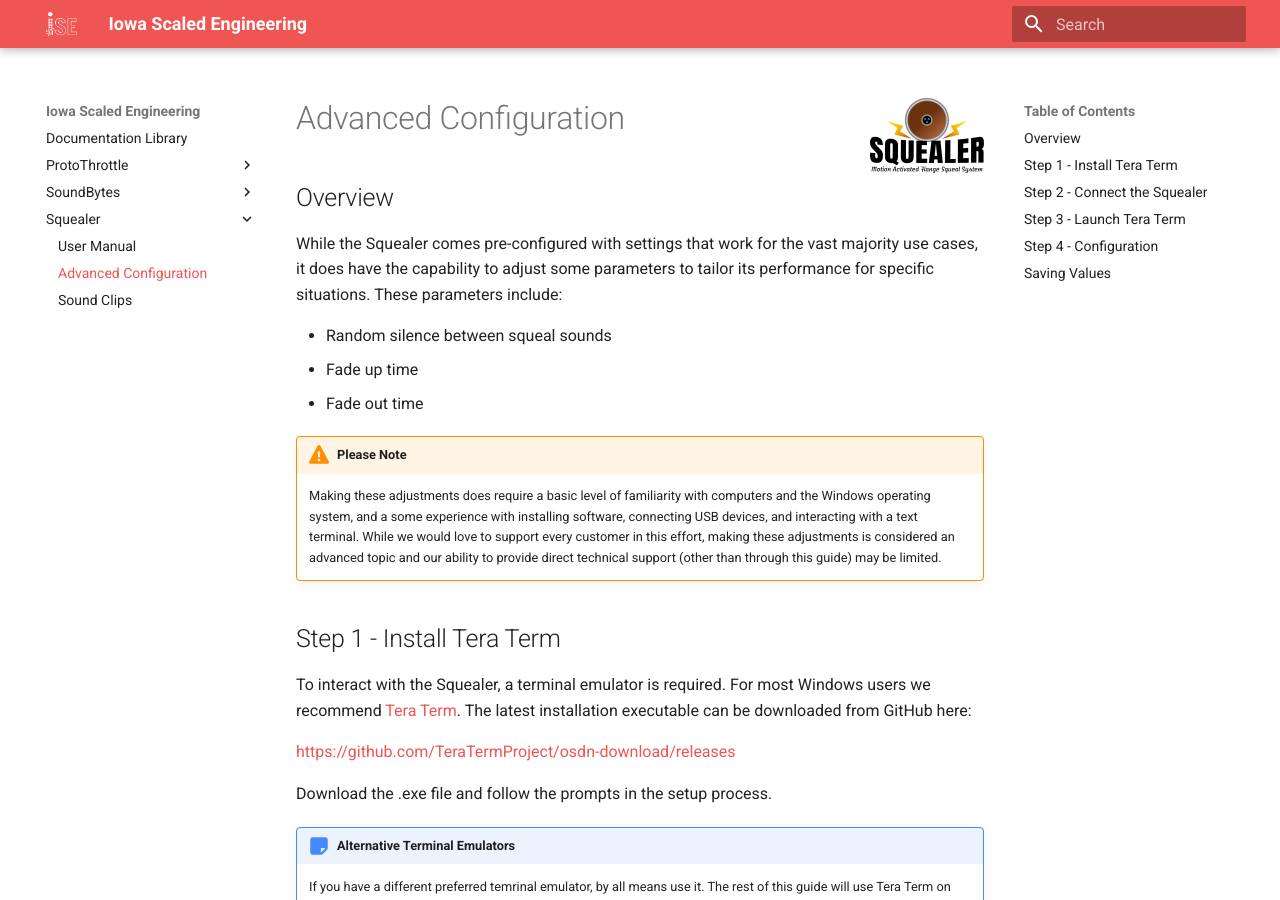
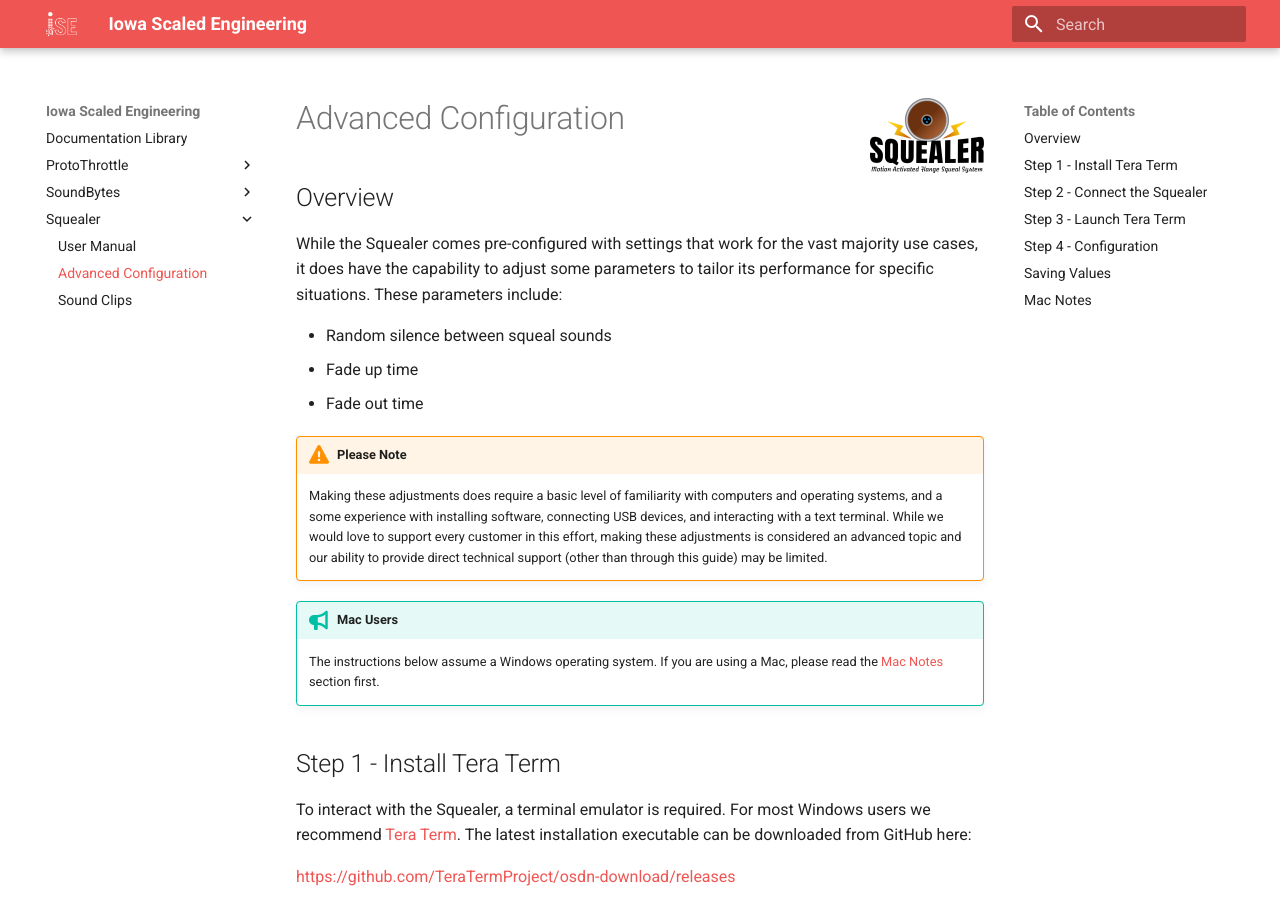
Before and after one commit to IowaScaledEngineering/ise-docs, an MkDocs documentation site: the page built from docs/Squealer/adv-config.md, in a window 1280 px wide and 900 px high. Built offline with MkDocs 1.6.1 and Material for MkDocs 9.7.7, drawn with Linux system fonts in a browser that asks for light colours; some of the changed text lies outside the part shown.

Commit message:
Added Mac instructions for Squealer

````diff
--- a/docs/Squealer/adv-config.md
+++ b/docs/Squealer/adv-config.md
@@ -15,12 +15,16 @@
 
 !!! warning "Please Note"
     Making these adjustments does require a basic level of familiarity with
-    computers and the Windows operating system, and a some experience with
-    installing software, connecting USB devices, and interacting with a text
-    terminal.  While we would love to support every customer in this effort,
-    making these adjustments is considered an advanced topic and our ability
-    to provide direct technical support (other than through this guide) may
-    be limited.
+    computers and operating systems, and a some experience with installing
+    software, connecting USB devices, and interacting with a text terminal.
+    While we would love to support every customer in this effort, making
+    these adjustments is considered an advanced topic and our ability to
+    provide direct technical support (other than through this guide) may be
+    limited.
+
+!!! tip "Mac Users"
+    The instructions below assume a Windows operating system.  If you are
+    using a Mac, please read the [Mac Notes](#mac-notes) section first.
 
 ## Step 1 - Install Tera Term
 
@@ -112,3 +116,27 @@
 When you make a change to one of the values, it is automatically saved to
 the non-volatile memory on the Squealer.  No special steps are needed to
 save the values and it will power up next time using the values you set.
+
+## Mac Notes
+
+For those using a Mac, the instructions above are slightly different.  First
+of all, skip Step 1 - you don't need to download a terminal emulator since
+the Mac comes with one pre-installed.
+
+Second, replace Step 3 with the instructions below:
+
+From a terminal window, run the following command:
+
+```
+ls /dev/tty*
+```
+
+In the results, looks for something like tty.usbmodemN where N is some
+number.  Remember that name.  Then, run the following command:
+
+```
+screen /dev/tty.usbmodemN
+```
+
+Replace tty.usbmodemN with the value found above.  Once connected, you may
+have to press 'q' to reset the Squealer and see the initialization screen.
--- a/setup.txt
+++ b/setup.txt
@@ -1,8 +1,8 @@
-Create and activate virtual environment
+Create and activate virtual environment in a location of your choosing:
 	python3 -m venv mkdocs.venv
 	source mkdocs.venv/bin/activate
-Clone mkdocs-material
+Clone mkdocs-material in a location of your choosing:
 	git clone https://github.com/squidfunk/mkdocs-material.git
-Install mkdocs-material
+Install mkdocs-material and plugins
 	pip install -e mkdocs-material
 	pip install mkdocs-awesome-pages-plugin
````
